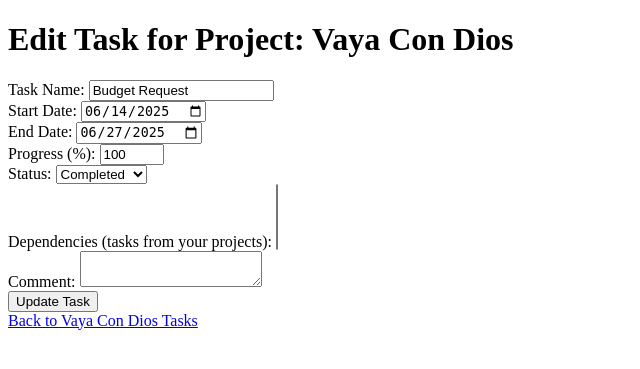
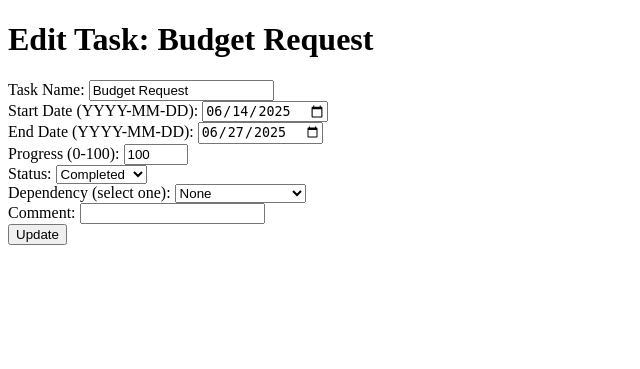
Before and after one commit to KurtSarmiento/ProjectPlanner, a Flask app: page /tasks/1/edit in a window 1280 px wide. Shown: the top 369 px of the page, without its empty margins (0-640 px from the left). Run offline with Flask 3, Linux system fonts and the light colour scheme; a user stored in the database is signed in; data comes from the database, SQL or seed files in the repository; both versions use the stored data as it was after the commit; data that the repository does not hold is empty; some libraries are stand-ins or nearby versions.

Commit message:
Enhance task management: add cascading delete for user and project relationships, improve dependency handling, and update task forms for better user experience

```diff
--- a/app/models.py
+++ b/app/models.py
@@ -8,7 +8,7 @@ class User(db.Model, UserMixin):
     password_hash = db.Column(db.String(128), nullable=False, default='')  # Default empty string, set by set_password
 
     # Relationship: A User can have many Projects
-    projects = db.relationship('Project', backref='user', lazy=True) # Removed cascade
+    projects = db.relationship('Project', backref='user', lazy=True, cascade="all, delete-orphan")
     # Relationship: A User can have many Tasks (optional, uncomment if needed)
     # tasks = db.relationship('Task', backref='user', lazy=True, cascade="all, delete-orphan")
 
@@ -31,7 +31,7 @@ class Project(db.Model):
     user_id = db.Column(db.Integer, db.ForeignKey('user.id'), nullable=False)
 
     # Relationship: A Project can have many Tasks
-    tasks = db.relationship('Task', backref='project', lazy=True) # Removed cascade
+    tasks = db.relationship('Task', backref='project', lazy=True, cascade="all, delete-orphan")
 
     def __repr__(self):
         return f'<Project {self.id}: {self.name}>'
--- a/app/routes.py
+++ b/app/routes.py
@@ -102,6 +102,8 @@ def view_project(project_id):
     project = Project.query.filter_by(id=project_id, user=current_user).first_or_404()
     project_tasks = Task.query.filter_by(project=project).order_by(Task.name).all()
     gantt_tasks_data = []
+    task_name_to_id = {task.name.strip(): str(task.id) for task in project_tasks}  # Strip whitespace
+    print("Task name to ID mapping:", task_name_to_id)  # Debug mapping
     for task in project_tasks:
         start_date_formatted = task.start_date.strftime('%Y-%m-%d') if task.start_date else ''
         end_date_formatted = task.end_date.strftime('%Y-%m-%d') if task.end_date else ''
@@ -121,10 +123,17 @@ def view_project(project_id):
                 'progress': task.progress,
                 'custom_class': custom_class,
             }
-            if task.dependencies:
-                gantt_task_item['dependencies'] = task.dependencies
+            print(f"Task {task.id} raw dependency (name): {task.dependencies}")  # Debug raw value
+            if task.dependencies and task.dependencies != 'None':
+                dep_id = task_name_to_id.get(task.dependencies.strip())
+                print(f"Converted dependency for task {task.id}: {dep_id}")  # Debug conversion
+                if dep_id:
+                    gantt_task_item['dependencies'] = str(dep_id)  # Ensure string format
             gantt_tasks_data.append(gantt_task_item)
+    # Sort by start date
+    gantt_tasks_data.sort(key=lambda x: datetime.strptime(x['start'], '%Y-%m-%d'))
     gantt_tasks_json = json.dumps(gantt_tasks_data)
+    print("Gantt tasks JSON:", gantt_tasks_json)  # Debug final JSON
     return render_template('tasks.html', project=project, tasks=project_tasks, gantt_tasks_json=gantt_tasks_json)
 
 # --- Task Management Routes ---
@@ -142,8 +151,8 @@ def add_task_to_project(project_id):
         start_date_str = request.form.get('start_date')
         end_date_str = request.form.get('end_date')
         progress = request.form.get('progress', 0)
-        status = request.form.get('status')
-        dependencies_str = request.form.get('dependencies')
+        status = request.form.get('status') or request.form.get('status_other')
+        dependency = request.form.get('dependencies')  # Single value now
         errors = []
         if not task_name:
             errors.append('Task name is required.')
@@ -159,16 +168,27 @@ def add_task_to_project(project_id):
         end_date = datetime.strptime(end_date_str, '%Y-%m-%d').date() if end_date_str else None
         if start_date and end_date and start_date > end_date:
             errors.append('End date cannot be before start date.')
-        dependencies_to_save = dependencies_str if dependencies_str else None
+        dependencies_str = dependency if dependency != 'None' else None  # Store name or None
         if errors:
+            print("Add task errors:", errors)  # Debug
             if request.headers.get('X-Requested-With') == 'XMLHttpRequest':
                 return jsonify({'success': False, 'errors': errors}), 400
             for error in errors:
                 flash(error, 'error')
             return render_template('add_task_to_project.html', project=project), 400
-        new_task = Task(name=task_name, start_date=start_date, end_date=end_date, progress=progress, status=status, dependencies=dependencies_to_save, project_id=project.id, user_id=current_user.id)
+        new_task = Task(
+            name=task_name,
+            start_date=start_date,
+            end_date=end_date,
+            progress=progress,
+            status=status,
+            dependencies=dependencies_str,
+            project_id=project.id,
+            user_id=current_user.id
+        )
         db.session.add(new_task)
         db.session.commit()
+        print("New task added:", new_task.id, new_task.name, "dependency:", new_task.dependencies)  # Debug
         if request.headers.get('X-Requested-With') == 'XMLHttpRequest':
             return jsonify({'success': True, 'message': 'Task added successfully!', 'task_id': new_task.id, 'project_id': project.id}), 201
         flash('Task added successfully!', 'success')
@@ -190,47 +210,53 @@ def edit_task(task_id):
             return jsonify({'success': False, 'message': 'You do not have permission to edit this task.'}), 403
         flash('You do not have permission to edit this task.', 'error')
         return redirect(url_for('main.projects'))
-    if request.method == 'POST':
-        task_name = request.form.get('task_name')
-        start_date_str = request.form.get('start_date')
-        end_date_str = request.form.get('end_date')
-        progress = request.form.get('progress')
-        status = request.form.get('status')
-        dependencies_str = request.form.get('dependencies')
-        comment = request.form.get('comment')
-        errors = []
-        if not task_name:
-            errors.append('Task name is required.')
-        if not status:
-            errors.append('Status is required.')
-        try:
-            progress = int(progress)
-            if not (0 <= progress <= 100):
-                errors.append('Progress must be between 0 and 100.')
-        except ValueError:
-            errors.append('Progress must be a valid number.')
-        start_date = datetime.strptime(start_date_str, '%Y-%m-%d').date() if start_date_str else None
-        end_date = datetime.strptime(end_date_str, '%Y-%m-%d').date() if end_date_str else None
-        if start_date and end_date and start_date > end_date:
-            errors.append('End date cannot be before start date.')
-        if errors:
+    try:
+        if request.method == 'POST':
+            task_name = request.form.get('task_name')
+            start_date_str = request.form.get('start_date')
+            end_date_str = request.form.get('end_date')
+            progress = request.form.get('progress')
+            status = request.form.get('status') or request.form.get('status_other')
+            dependency = request.form.get('dependencies')
+            comment = request.form.get('comment')
+            errors = []
+            if not task_name:
+                errors.append('Task name is required.')
+            if not status:
+                errors.append('Status is required.')
+            try:
+                progress = int(progress)
+                if not (0 <= progress <= 100):
+                    errors.append('Progress must be between 0 and 100.')
+            except ValueError:
+                errors.append('Progress must be a valid number.')
+            start_date = datetime.strptime(start_date_str, '%Y-%m-%d').date() if start_date_str else None
+            end_date = datetime.strptime(end_date_str, '%Y-%m-%d').date() if end_date_str else None
+            if start_date and end_date and start_date > end_date:
+                errors.append('End date cannot be before start date.')
+            if errors:
+                print("Edit task errors:", errors)
+                if request.headers.get('X-Requested-With') == 'XMLHttpRequest':
+                    return jsonify({'success': False, 'errors': errors}), 400
+                for error in errors:
+                    flash(error, 'error')
+                return render_template('edit_task.html', task=task, current_project=task.project), 400
+            task.name = task_name
+            task.start_date = start_date
+            task.end_date = end_date
+            task.progress = progress
+            task.status = status
+            task.dependencies = dependency if dependency != 'None' else None
+            task.comment = comment
+            db.session.commit()
+            print("Task updated:", task.id, task.name, "dependency:", task.dependencies, "status:", task.status)
             if request.headers.get('X-Requested-With') == 'XMLHttpRequest':
-                return jsonify({'success': False, 'errors': errors}), 400
-            for error in errors:
-                flash(error, 'error')
-            return render_template('edit_task.html', task=task, current_project=task.project), 400
-        task.name = task_name
-        task.start_date = start_date
-        task.end_date = end_date
-        task.progress = progress
-        task.status = status
-        task.dependencies = dependencies_str if dependencies_str else None
-        task.comment = comment
-        db.session.commit()
-        if request.headers.get('X-Requested-With') == 'XMLHttpRequest':
-            return jsonify({'success': True, 'message': 'Task updated successfully!', 'task_id': task.id, 'project_id': task.project_id}), 200
-        flash('Task updated successfully!', 'success')
-        return redirect(url_for('main.view_project', project_id=task.project_id))
+                return jsonify({'success': True, 'message': 'Task updated successfully!', 'task_id': task.id, 'project_id': task.project_id}), 200
+            flash('Task updated successfully!', 'success')
+            return redirect(url_for('main.view_project', project_id=task.project_id))
+    except Exception as e:
+        print("Unexpected error in edit_task:", str(e))  # Catch all exceptions
+        raise
     return render_template('edit_task.html', task=task, current_project=task.project)
 
 @bp.route('/tasks/<int:task_id>/delete', methods=['POST'])
--- a/app/templates/edit_task.html
+++ b/app/templates/edit_task.html
@@ -8,76 +8,67 @@
     <link rel="stylesheet" href="{{ url_for('static', filename='style.css') }}">
 </head>
 <body>
-    <h1>Edit Task for Project: {{ current_project.name }}</h1>
-
-    <form id="edit-task-form" action="{{ url_for('main.edit_task', task_id=task.id) }}" method="POST">
-        <input type="hidden" name="csrf_token" value="{{ csrf_token() }}"> <!-- Added CSRF token -->
+<h1>Edit Task: {{ task.name }}</h1>
+    <form method="POST" action="">
+        <input type="hidden" name="csrf_token" value="{{ csrf_token() }}">
         <div>
             <label for="task_name">Task Name:</label>
             <input type="text" id="task_name" name="task_name" value="{{ task.name }}" required>
         </div>
         <div>
-            <label for="start_date">Start Date:</label>
+            <label for="start_date">Start Date (YYYY-MM-DD):</label>
             <input type="date" id="start_date" name="start_date" value="{{ task.start_date.strftime('%Y-%m-%d') if task.start_date else '' }}">
         </div>
         <div>
-            <label for="end_date">End Date:</label>
+            <label for="end_date">End Date (YYYY-MM-DD):</label>
             <input type="date" id="end_date" name="end_date" value="{{ task.end_date.strftime('%Y-%m-%d') if task.end_date else '' }}">
         </div>
         <div>
-            <label for="progress">Progress (%):</label>
-            <input type="number" id="progress" name="progress" value="{{ task.progress }}" min="0" max="100">
+            <label for="progress">Progress (0-100):</label>
+            <input type="number" id="progress" name="progress" min="0" max="100" value="{{ task.progress }}">
         </div>
         <div>
             <label for="status">Status:</label>
-            <select id="status" name="status" required>
+            <select id="status_select" name="status" onchange="toggleOtherStatus(this)">
                 <option value="To Do" {% if task.status == 'To Do' %}selected{% endif %}>To Do</option>
                 <option value="In Progress" {% if task.status == 'In Progress' %}selected{% endif %}>In Progress</option>
                 <option value="Completed" {% if task.status == 'Completed' %}selected{% endif %}>Completed</option>
                 <option value="Blocked" {% if task.status == 'Blocked' %}selected{% endif %}>Blocked</option>
+                <option value="Other" {% if task.status not in ['To Do', 'In Progress', 'Completed', 'Blocked'] %}selected{% endif %}>Other</option>
             </select>
+            <input type="text" id="status_other" name="status_other" value="{% if task.status not in ['To Do', 'In Progress', 'Completed', 'Blocked'] %}{{ task.status }}{% endif %}" style="display: none;" placeholder="Enter custom status">
         </div>
         <div>
-            <label for="dependencies">Dependencies (tasks from your projects):</label>
-            <select id="dependencies" name="dependencies" multiple>
-                {% set current_dependencies = task.dependencies.split(',') if task.dependencies else [] %}
-                {% for task_option in all_tasks %}
-                    {% if task_option.id != task.id %}
-                        <option value="{{ task_option.id }}"
-                                {% if task_option.id|string in current_dependencies %}selected{% endif %}>
-                            {{ task_option.name }} ({{ task_option.project.name }})
-                        </option>
-                    {% endif %}
+            <label for="dependencies">Dependency (select one):</label>
+            <select id="dependencies" name="dependencies">
+                <option value="None" {% if not task.dependencies %}selected{% endif %}>None</option>
+                {% for t in current_project.tasks if t.id != task.id %}
+                    <option value="{{ t.name }}" {% if task.dependencies and t.name == task.dependencies %}selected{% endif %}>{{ t.name }}</option>
                 {% endfor %}
             </select>
         </div>
         <div>
             <label for="comment">Comment:</label>
-            <textarea id="comment" name="comment">{{ task.comment if task.comment else '' }}</textarea>
+            <input type="text" id="comment" name="comment" value="{{ task.comment if task.comment else '' }}">
         </div>
-        <button type="submit">Update Task</button>
+        <button type="submit">Update</button>
     </form>
-
-    <a href="{{ url_for('main.view_project', project_id=current_project.id) }}">Back to {{ current_project.name }} Tasks</a>
-
-    <div id="errorModal" class="modal">
-        <div class="modal-content">
-            <span class="close-button">&times;</span>
-            <h2>Error!</h2>
-            <ul id="modal-flashes" class="modal-flashes"></ul>
-        </div>
-    </div>
-
-    <div id="successModal" class="modal">
-        <div class="modal-content">
-            <span class="close-button">&times;</span>
-            <h2>Success!</h2>
-            <p id="success-message"></p>
-            <button onclick="closeModal('successModal')">OK</button>
-        </div>
-    </div>
-
-    <script src="https://code.jquery.com/jquery-3.6.0.min.js"></script>
-    <script src="{{ url_for('static', filename='tasks.js') }}"></script> <!-- Load tasks.js -->
+    <script>
+        function toggleOtherStatus(select) {
+            const otherInput = document.getElementById('status_other');
+            if (select.value === 'Other') {
+                otherInput.style.display = 'block';
+                otherInput.name = 'status';
+                document.querySelector('#status_select').name = '';
+            } else {
+                otherInput.style.display = 'none';
+                otherInput.name = '';
+                document.querySelector('#status_select').name = 'status';
+            }
+        }
+        window.onload = function() {
+            toggleOtherStatus(document.getElementById('status_select'));
+        };
+    </script>
 </body>
 </html>
```
Also changed, not shown: app/templates/add_task_to_project.html (+34 -37 lines), app/templates/tasks.html (+8 -17 lines), app/site.db.
